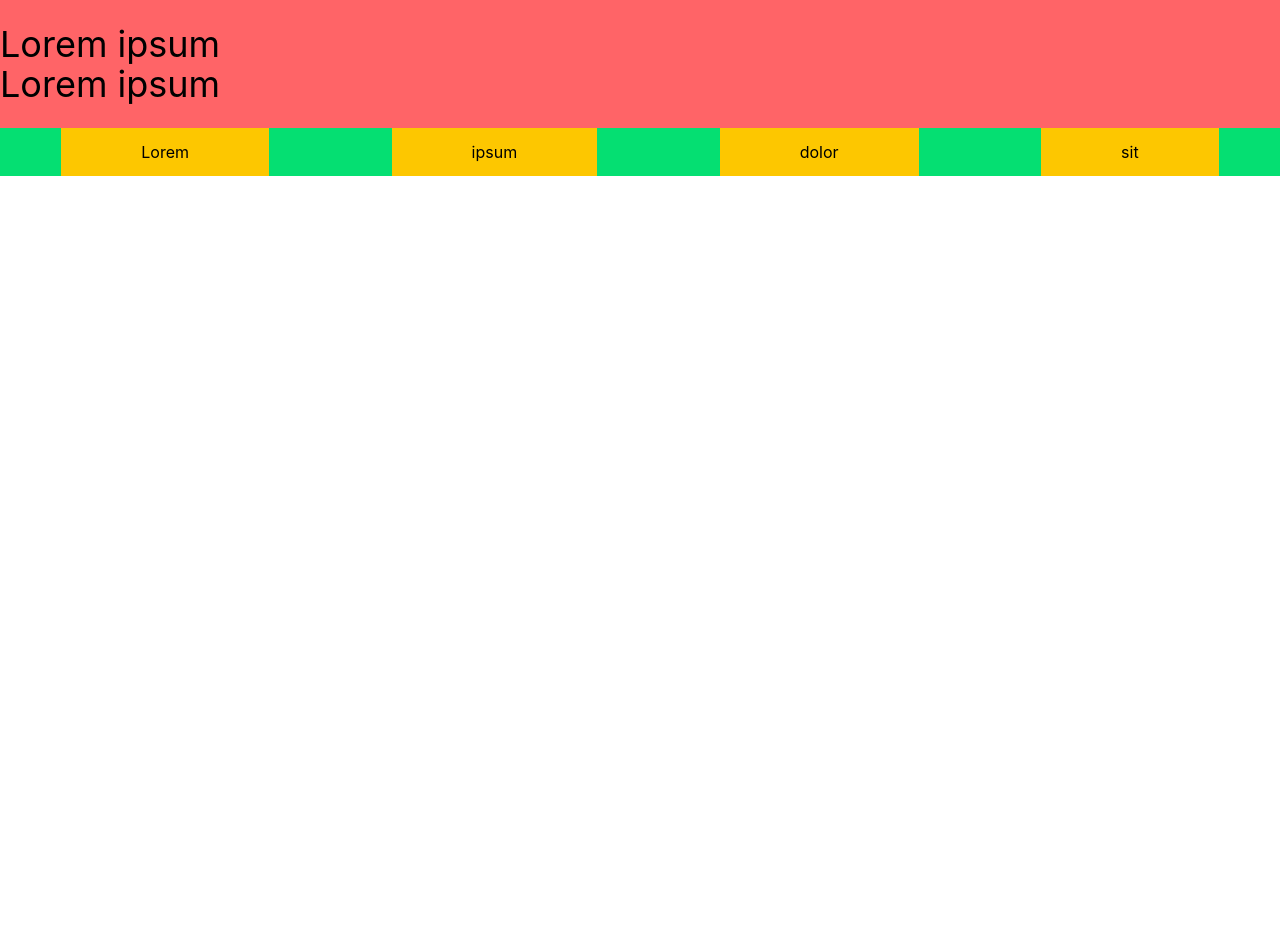
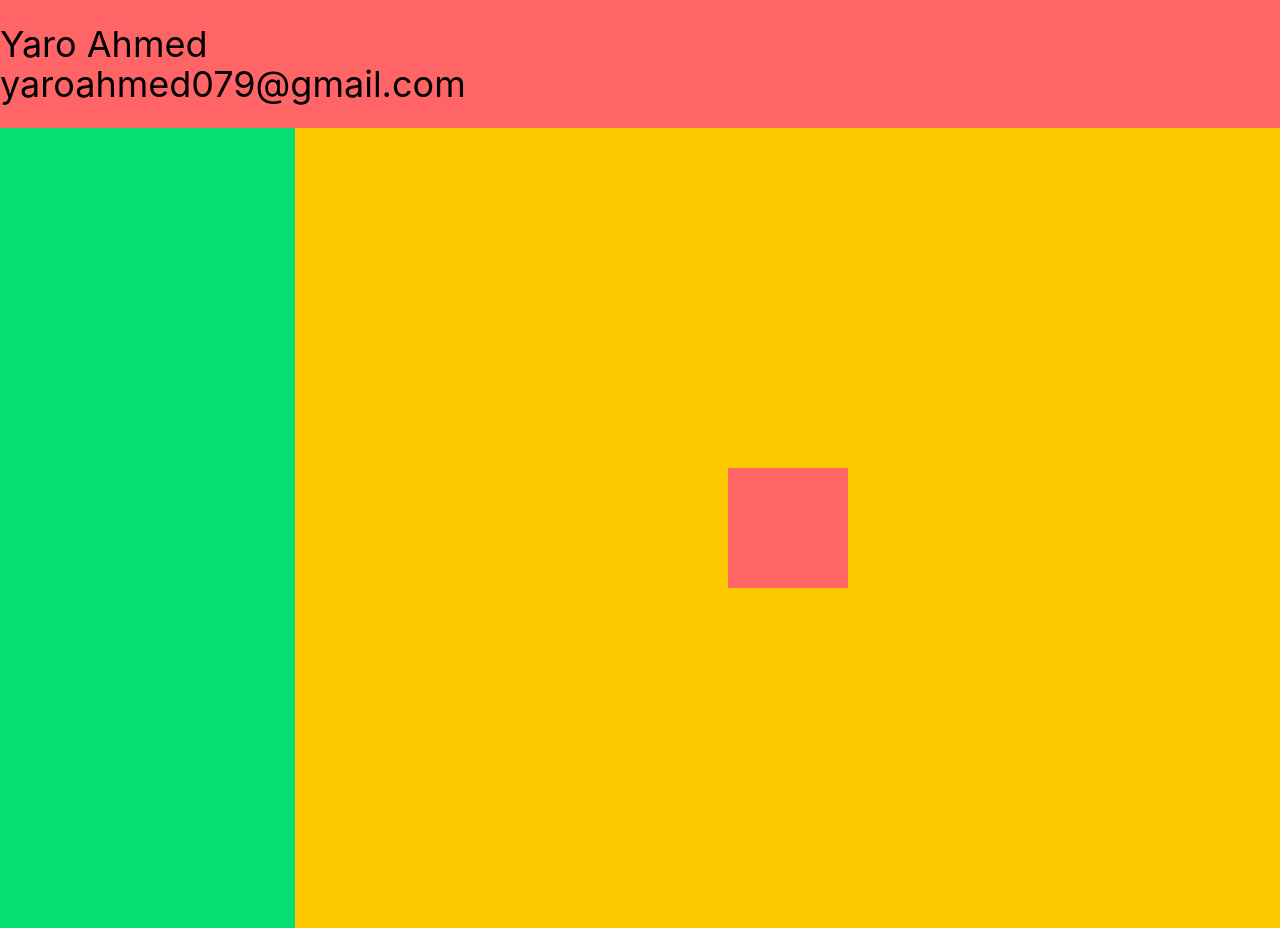
Before and after one commit to YaroAhmed/Portfolio, a website: page public/index.html in a window 1280 px wide. Before the commit the page ends 800 px from the top, so only its background shows below. Drawn offline with Linux system fonts and the light colour scheme.

Commit message:
basic layout

```diff
--- a/public/index.html
+++ b/public/index.html
@@ -7,18 +7,27 @@
     <link rel="stylesheet" href="output.css">
 </head>
 <body class="flex justify-center flex-col">
-    <div class="text-4xl px-auto py-6 bg-red-400" flex flex-col justify-start>
-        <h1 class="">Lorem ipsum</h1>
-        <h2 class="">Lorem ipsum</h2>
+    <div class="text-4xl px-auto py-6 bg-red-400" flex flex-col justify-start w-screen>
+        <h1 class="">Yaro Ahmed</h1>
+        <h2 class="">yaroahmed079@gmail.com</h2>
     </div>
+    <!--
     <div class="flex justify-between bg-green-400 [&>a]:m-auto [&>a]:py-3 [&>a]:px-20 [&>a]:bg-yellow-400">
         <a href="#" class="">Lorem</a>
         <a href="#" class="">ipsum</a>
         <a href="#" class="">dolor</a>
         <a href="#" class="">sit</a>
     </div>
-    <div class="">
+    -->
+    <div class="flex flex-2 flex-row">
+        <div class="flex w-[30%] h-screen bg-green-400">
 
+        </div>
+        <div class="flex w-screen h-screen justify-center items-center bg-yellow-400">
+            <div class="flex w-30 h-30 bg-red-400">
+
+            </div>
+        </div>
     </div>
 </body>
 </html>
```
Also changed, not shown: public/output.css.
